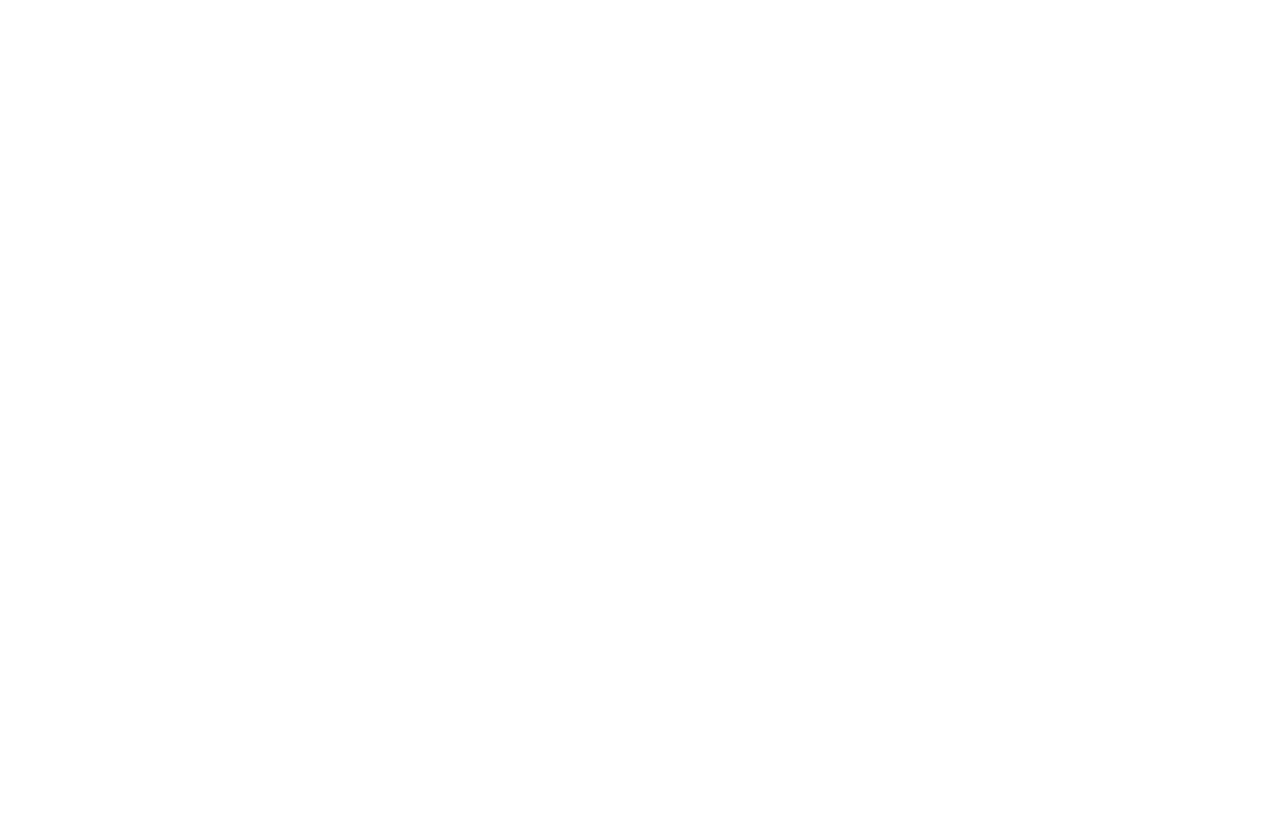
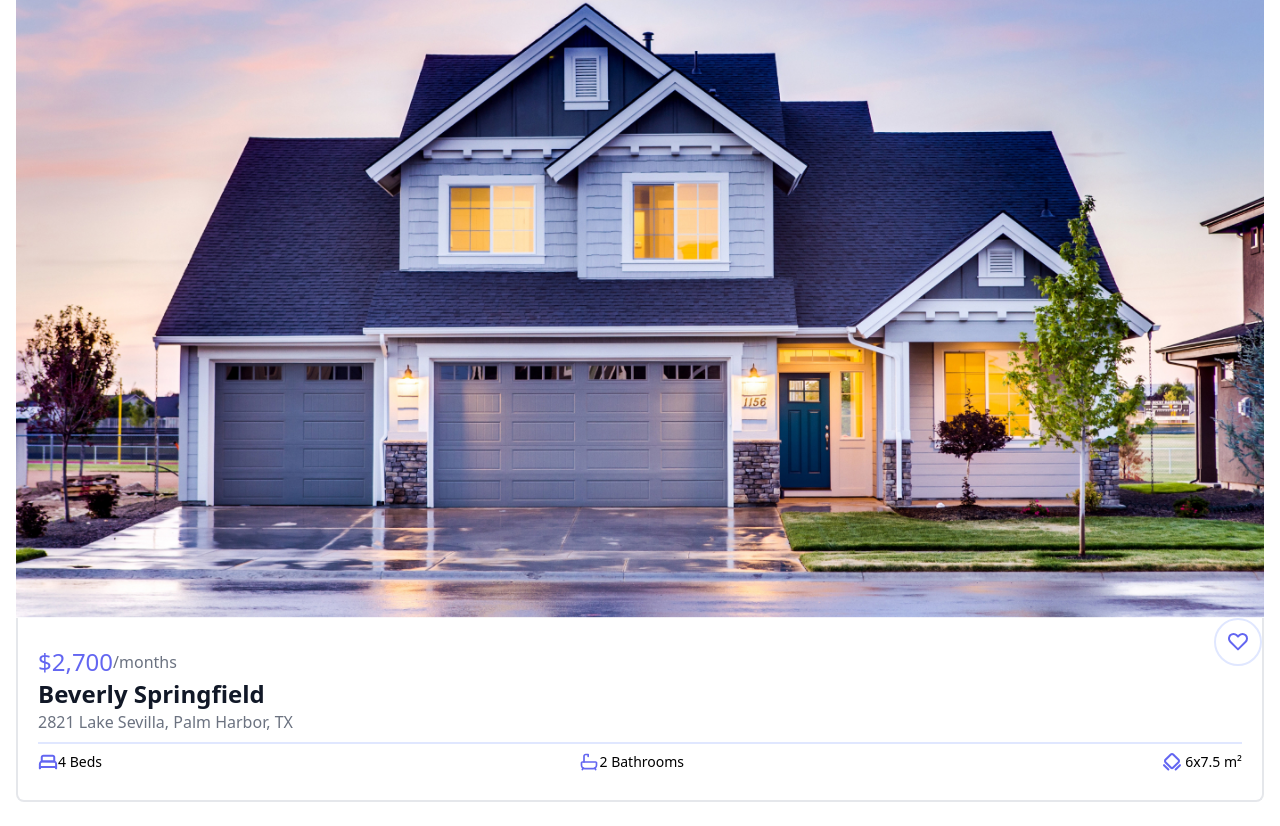
Before and after one commit to hugo-rodriguesC1/R312TD, a Vue app: page /simple in a window 1280 px wide. Shown: the part 356-1182 px from the top of the page. Before the commit the page ends 800 px from the top, so only its background shows below. Built offline with nearby package versions, Linux system fonts and the light colour scheme.

Commit message:
composant props

```diff
--- a/src/components/card.vue
+++ b/src/components/card.vue
@@ -1,42 +1,65 @@
-<script>
+<script setup>
+import heart from "./icones/heart.vue";
+import dimension from "./icones/dimension.vue";
 import bath from "./icones/bath.vue";
-import heart from "./icones/heart.vue";
-
-export default {
-  /* Les "props" servent à définir les "attributs" qui seront passés a l'instance du composant pour le personnalisé.
-  Chaque "props" a un nom et un type */
-  props: {
-    nom: String,
-    prix: Number,
-    favori: Boolean,
-    image: String, // les images sont simplement l'URL absolue (depuis la racine, débute par '/' )
-    nbrSDB: Number,
+import bed from "./icones/bed.vue";
+const properties = defineProps({
+  price: Number,
+  favoris: {
+    type: Boolean,
+    default: false,
   },
-  components: { bath, heart },
-};
+  name: String,
+  adress: String,
+  nb: Number,
+  nsdb: Number,
+  surface: String,
+  image: String,
+});
 </script>
 
 <template>
-  <figure>
-    <!-- Pour changer la valeur d'un attribut on utilise un "binding" :
-    https://vuejs.org/guide/essentials/template-syntax.html#attribute-bindings
-    Ici on affecte à l'attribut 'src' la 'props' "image" -->
-    <img class="w-full h-48 object-cover" :src="image" alt="" />
+  <figure class="mb-6 mx-4">
+    <img class="rounded-t-lg" :src="image" alt="Image maison" />
     <figcaption
-      class="relative flex flex-col border-2 border-t-0 border-indigo-100"
+      class="relative flex flex-col rounded-b-lg border-2 border-t-0 px-5 py-7"
     >
-      <!-- Pour changer une classe CSS en fonction d'un booléen :
-      https://vuejs.org/guide/essentials/class-and-style.html#binding-html-classes -->
-      <heart :class="{ 'fill-red-300': favori }" />
-
-      <!-- Pour afficher du contenu textuel, simplement utiliser l'interpolation par double accolades (qui contiendront le JS dont l'interpretation donne le résultat affiché). -->
-      <div class="text-2xl font-bold text-indigo-500 pr-1">${{ prix }}</div>
-
-      <h3 class="text-2xl text-gray-900">{{ nom }}</h3>
-
-      <hr class="border-indigo-100 border-t-2 my-4" />
-
-      <div><bath class="inline-block pr-1" />{{ nbrSDB }} Bathrooms</div>
+      <h3 class="text-2xl font-semibold leading-8 text-gray-900">
+        {{name}}
+      </h3>
+      <address class="not-italic text-gray-500">
+        {{adress}}
+      </address>
+      <div class="-order-1 flex items-center">
+        <div class="text-2xl text-indigo-500">
+          ${{ price.toLocaleString("en-US") }}
+        </div>
+        <div class="text-gray-500">/months</div>
+      </div>
+      <hr class="my-2 border-t-2 border-indigo-100" />
+      <div class="flex justify-between text-sm font-normal">
+        <div><bed class="inline-block align-top" />{{nb}} Beds</div>
+        <div><bath class="inline-block align-top" />{{nsdb}} Bathrooms</div>
+        <div><dimension class="inline-block align-top" /> {{surface}} m²</div>
+      </div>
+      <div
+        class="
+          absolute
+          top-0
+          right-0
+          grid
+          h-12
+          w-12
+          place-items-center
+          rounded-full
+          border-2 border-indigo-100
+        "
+      >
+        <heart
+          v-on:click="favoris = !favoris"
+          :class="{ 'fill-red-400': favoris }"
+        />
+      </div>
     </figcaption>
   </figure>
 </template>
--- /dev/null
+++ b/src/components/icones/bed.vue
@@ -0,0 +1,33 @@
+<template>
+  <svg
+    width="20"
+    height="20"
+    viewBox="0 0 20 20"
+    fill="none"
+    xmlns="http://www.w3.org/2000/svg"
+    class="relative h-5 w-5"
+    preserveAspectRatio="xMidYMid meet"
+  >
+    <path
+      d="M15 9.375H3.75V5.3125C3.75124 4.89848 3.91625 4.50177 4.20901 4.20901C4.50177 3.91625 4.89848 3.75124 5.3125 3.75H14.6875C15.1015 3.75124 15.4982 3.91625 15.791 4.20901C16.0837 4.50177 16.2488 4.89848 16.25 5.3125V9.375H15Z"
+      stroke="#6366F1"
+      stroke-width="2"
+      stroke-linecap="round"
+      stroke-linejoin="round"
+    ></path>
+    <path
+      d="M1.875 16.25V11.875C1.87696 11.2126 2.14098 10.5778 2.6094 10.1094C3.07781 9.64098 3.71256 9.37696 4.375 9.375H15.625C16.2874 9.37696 16.9222 9.64098 17.3906 10.1094C17.859 10.5778 18.123 11.2126 18.125 11.875V16.25"
+      stroke="#6366F1"
+      stroke-width="2"
+      stroke-linecap="round"
+      stroke-linejoin="round"
+    ></path>
+    <path
+      d="M1.875 16.25V15.9375C1.87572 15.6891 1.97473 15.451 2.15038 15.2754C2.32604 15.0997 2.56408 15.0007 2.8125 15H17.1875C17.4359 15.0007 17.674 15.0997 17.8496 15.2754C18.0253 15.451 18.1243 15.6891 18.125 15.9375V16.25"
+      stroke="#6366F1"
+      stroke-width="2"
+      stroke-linecap="round"
+      stroke-linejoin="round"
+    ></path>
+  </svg>
+</template>
--- /dev/null
+++ b/src/components/icones/dimension.vue
@@ -0,0 +1,33 @@
+<template>
+  <svg
+    width="20"
+    height="20"
+    viewBox="0 0 20 20"
+    fill="none"
+    xmlns="http://www.w3.org/2000/svg"
+    class="relative h-5 w-5"
+    preserveAspectRatio="none"
+  >
+    <path
+      d="M8.83149 15.5437L3.45631 10.1685C2.8479 9.56011 2.8479 8.43989 3.45631 7.83148L8.83149 2.45631C9.43989 1.8479 10.5601 1.8479 11.1685 2.45631L16.5437 7.83148C17.1521 8.43989 17.1521 9.56011 16.5437 10.1685L11.1685 15.5437C10.5601 16.1521 9.43989 16.1521 8.83149 15.5437V15.5437Z"
+      stroke="#6366F1"
+      stroke-width="2"
+      stroke-linecap="round"
+      stroke-linejoin="round"
+    ></path>
+    <path
+      d="M2 13.1716L6.36371 17.5353"
+      stroke="#6366F1"
+      stroke-width="2"
+      stroke-linecap="round"
+      stroke-linejoin="round"
+    ></path>
+    <path
+      d="M13.6362 17.5353L17.9999 13.1716"
+      stroke="#6366F1"
+      stroke-width="2"
+      stroke-linecap="round"
+      stroke-linejoin="round"
+    ></path>
+  </svg>
+</template>
--- a/src/pages/simple.vue
+++ b/src/pages/simple.vue
@@ -1,6 +1,17 @@
-<script setup lang="ts"></script>
+<script setup>
+import Card from "../components/card.vue";
+</script>
+
 <template>
     <div>
         <div class="p-2">Page simple</div>
+
     </div>
+    <Card :price="2700"
+            name="Beverly Springfield"
+            adress="2821 Lake Sevilla, Palm Harbor, TX"
+            :nb="4"
+            :nsdb="2"
+            surface="6x7.5"
+            image="/src/assets/img1.jpg"/>
 </template>
```
Also changed, not shown: src/assets/img1.jpg (added).
